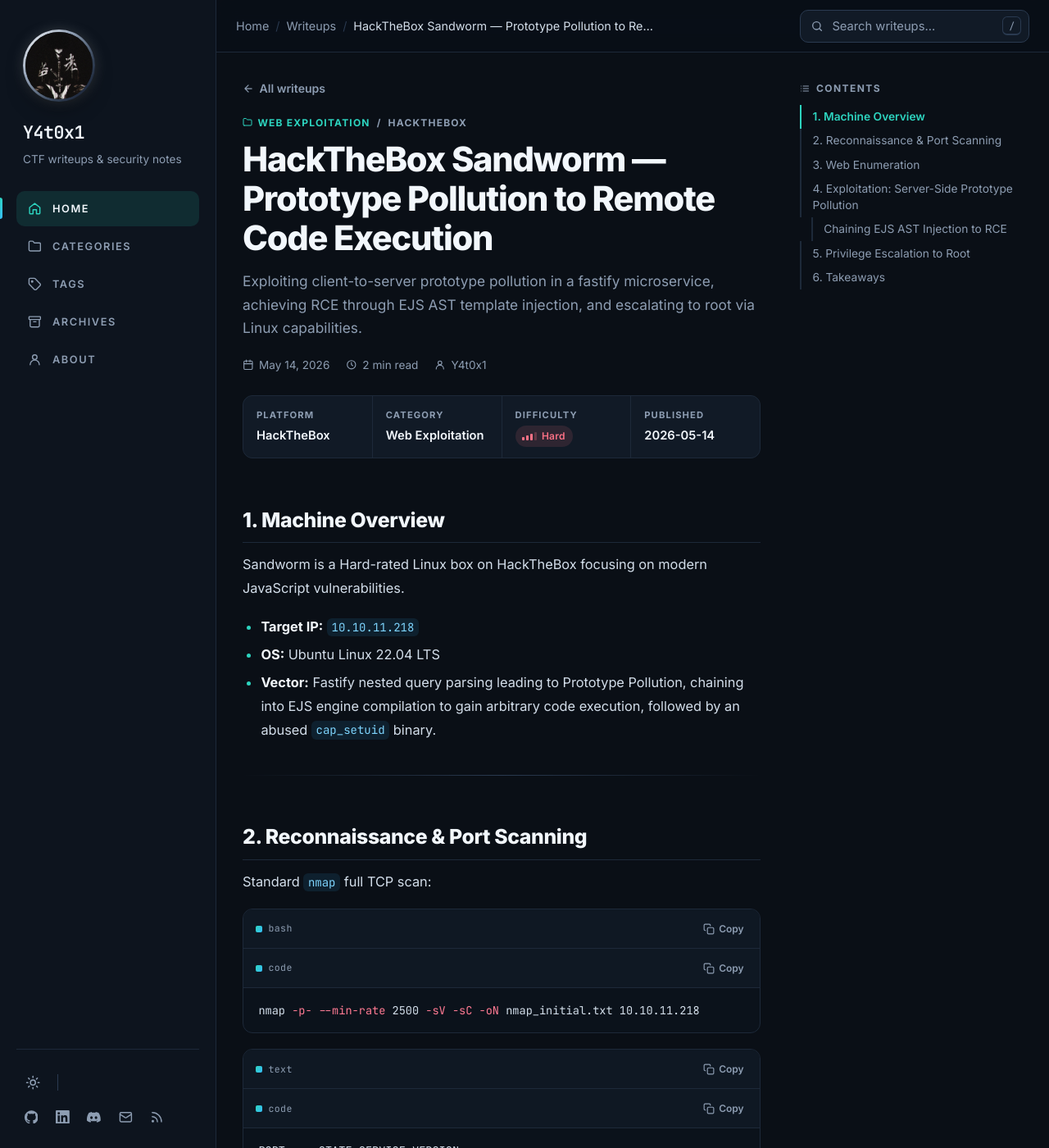
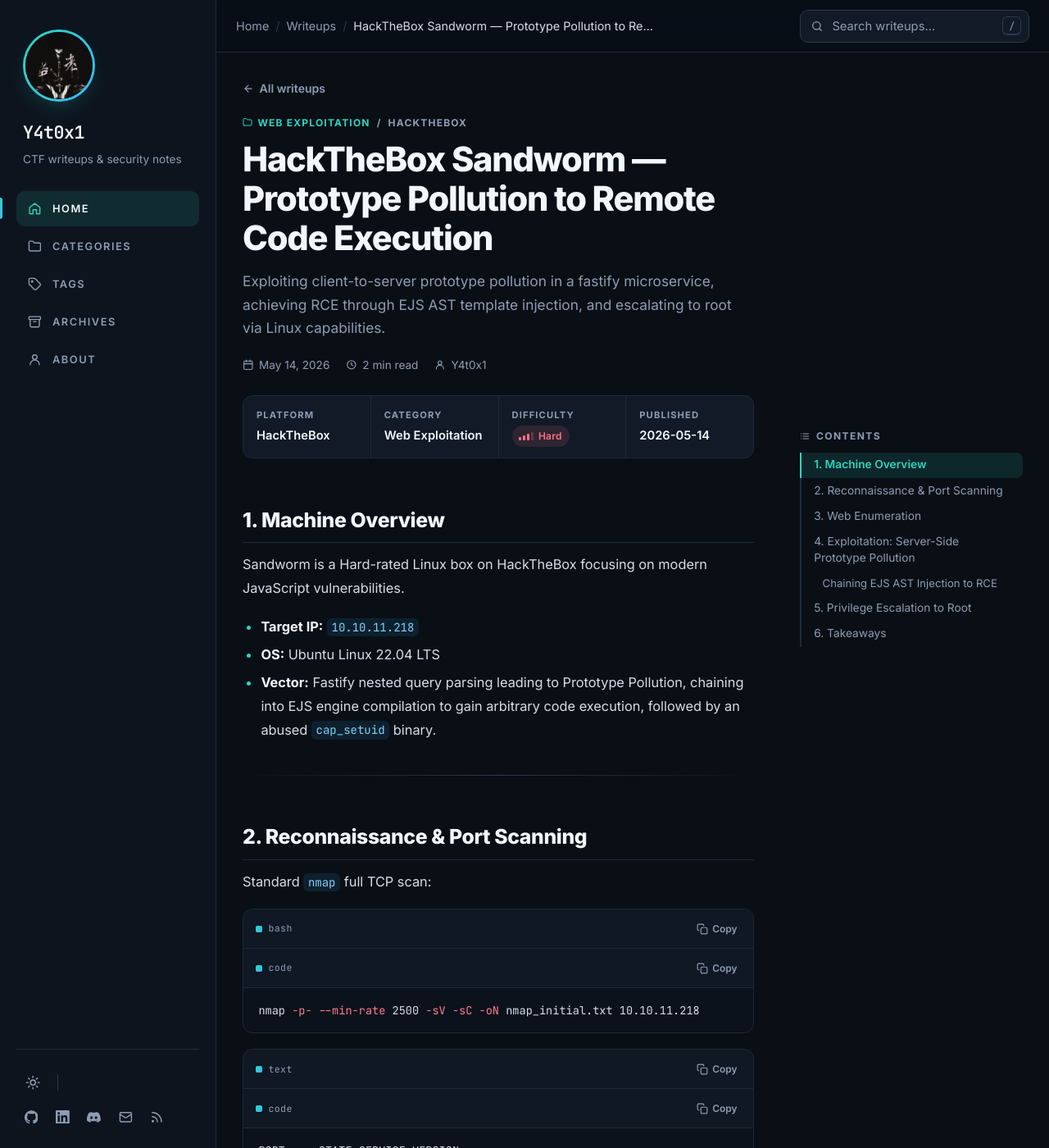
Before and after one commit to Y4t0x1/Y4t0x1.github.io, a Jekyll site: the page built from _writeups/2026-05-14-htb-sandworm-prototype-pollution.md, in a window 1280 px wide and 1400 px high. Shown: the whole window at 82% size. Built offline with Jekyll 4.4.1, drawn with Linux system fonts in a browser that asks for light colours.

Commit message:
Revert avatar border to cyan/teal, vertically center sticky TOC, and fix TOC separation line

```diff
--- a/_sass/_layout.scss
+++ b/_sass/_layout.scss
@@ -319,7 +319,7 @@
 /* ---------- Panel / widgets ---------- */
 .panel-sticky {
   position: sticky;
-  top: calc(var(--topbar-h) + 1.5rem);
+  top: max(calc(var(--topbar-h) + 1.5rem), calc(50vh - 180px));
   display: grid;
   gap: 1.25rem;
   max-height: calc(100vh - var(--topbar-h) - 3rem);
@@ -425,12 +425,15 @@
   .site-footer { padding-inline: 2rem; }
 }
 
-@media (min-width: 1280px) {
+@media (min-width: 1200px) {
   .with-panel {
     display: grid;
     grid-template-columns: minmax(0, 1fr) var(--panel-w);
-    gap: 3rem;
-    align-items: start;
+    gap: 3.5rem;
+    align-items: stretch;
   }
-  .panel { display: block; }
+  .panel {
+    display: block;
+    align-self: stretch;
+  }
 }
--- a/_sass/_tokens.scss
+++ b/_sass/_tokens.scss
@@ -26,9 +26,9 @@
   --accent-soft: rgba(45, 212, 191, 0.12);
   --accent-ring: rgba(45, 212, 191, 0.35);
   --gradient: linear-gradient(120deg, #2dd4bf 0%, #38bdf8 100%);
-  --avatar-border: linear-gradient(135deg, #ffffff 0%, #94a3b8 35%, #334155 70%, #0f172a 100%);
-  --avatar-shadow: 0 0 20px -3px rgba(255, 255, 255, 0.2), 0 10px 28px -10px rgba(0, 0, 0, 0.85);
-  --avatar-hover-glow: 0 0 28px 0 rgba(255, 255, 255, 0.35), 0 12px 32px -10px rgba(0, 0, 0, 0.95);
+  --avatar-border: var(--gradient);
+  --avatar-shadow: 0 10px 30px -12px var(--accent-ring);
+  --avatar-hover-glow: 0 12px 36px -10px var(--accent-ring);
 
   --link: #5eead4;
   --link-hover: #99f6e4;
@@ -81,9 +81,9 @@
   --accent-soft: rgba(15, 118, 110, 0.09);
   --accent-ring: rgba(15, 118, 110, 0.35);
   --gradient: linear-gradient(120deg, #0d9488 0%, #0284c7 100%);
-  --avatar-border: linear-gradient(135deg, #0f172a 0%, #334155 50%, #94a3b8 100%);
-  --avatar-shadow: 0 4px 18px -4px rgba(15, 23, 42, 0.25);
-  --avatar-hover-glow: 0 6px 24px -4px rgba(15, 23, 42, 0.35);
+  --avatar-border: var(--gradient);
+  --avatar-shadow: 0 10px 24px -10px var(--accent-ring);
+  --avatar-hover-glow: 0 12px 30px -8px var(--accent-ring);
 
   --link: #0f766e;
   --link-hover: #115e59;
--- a/_sass/_writeup.scss
+++ b/_sass/_writeup.scss
@@ -98,20 +98,51 @@
 /* ---------- Desktop TOC ---------- */
 .toc { padding: 0.25rem 0; }
 .toc-list {
+  position: relative;
   list-style: none;
   margin: 0;
   padding: 0;
+  border-left: 2px solid var(--border);
   font-size: 0.86rem;
-  line-height: 1.4;
-  ol { list-style: none; margin: 0; padding: 0 0 0 0.85rem; }
+  line-height: 1.45;
+
+  li {
+    position: relative;
+  }
+
+  ol {
+    list-style: none;
+    margin: 0;
+    padding: 0;
+
+    a {
+      padding-left: 1.6rem;
+      font-size: 0.82rem;
+      color: var(--muted);
+    }
+  }
+
   a {
+    position: relative;
     display: block;
-    padding: 0.32rem 0 0.32rem 0.85rem;
-    border-left: 2px solid var(--border);
+    padding: 0.35rem 0.75rem 0.35rem 0.95rem;
+    margin-left: -2px;
+    border-left: 2px solid transparent;
     color: var(--muted);
-    transition: color var(--t-fast), border-color var(--t-fast);
-    &:hover { color: var(--text-strong); }
-    &.is-active { color: var(--accent); border-left-color: var(--accent); font-weight: 600; }
+    border-radius: 0 var(--radius-sm) var(--radius-sm) 0;
+    transition: color var(--t-fast), border-color var(--t-fast), background-color var(--t-fast);
+
+    &:hover {
+      color: var(--text-strong);
+      background: var(--surface-2);
+    }
+
+    &.is-active {
+      color: var(--accent);
+      border-left-color: var(--accent);
+      font-weight: 600;
+      background: var(--accent-soft);
+    }
   }
 }
 
```
